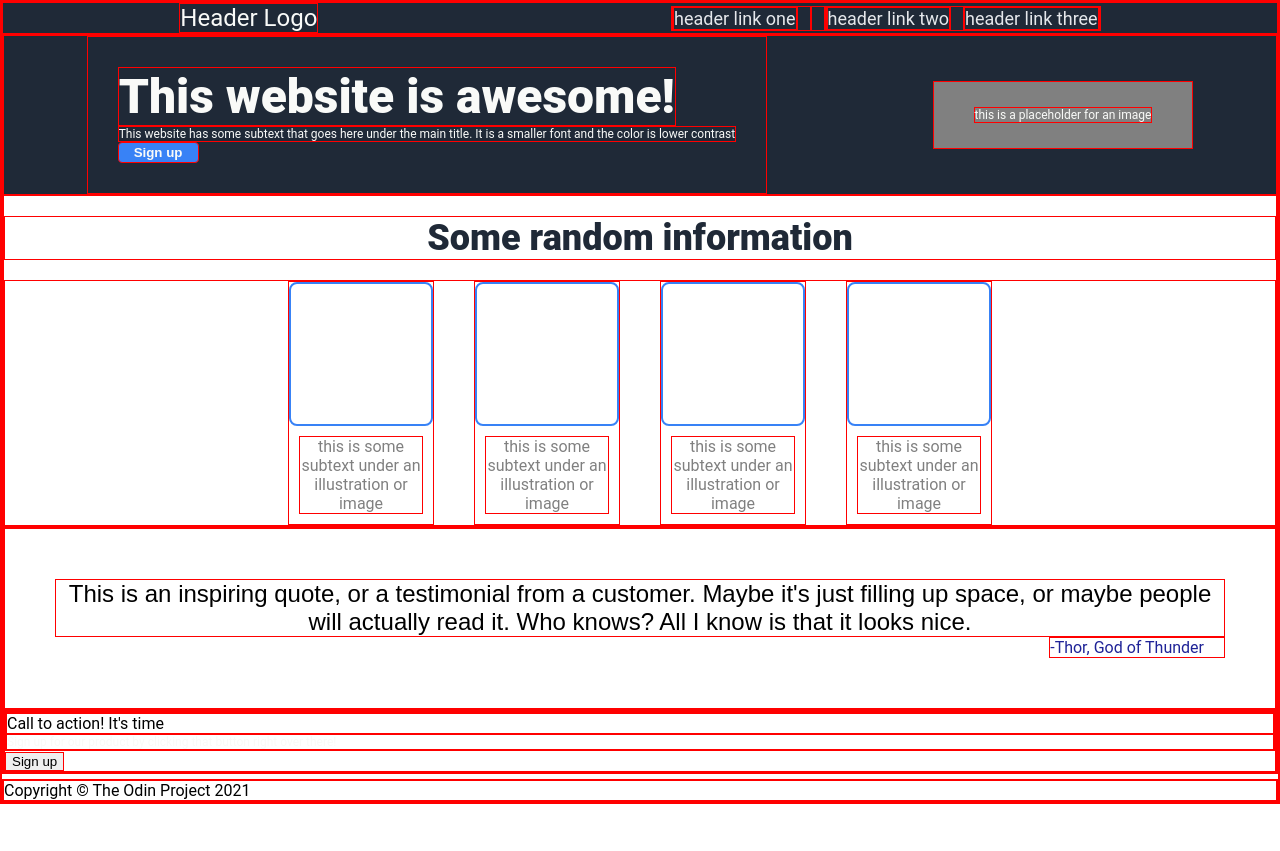
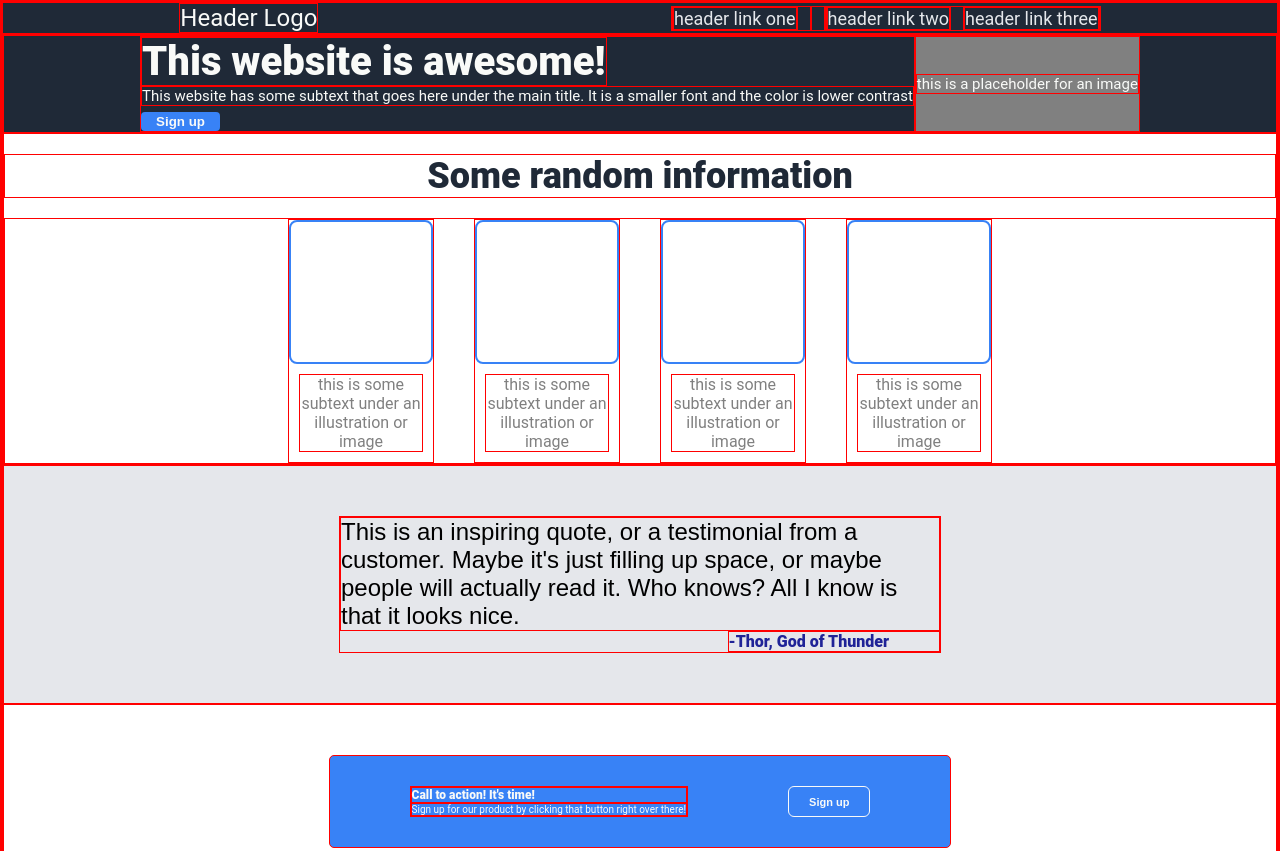
Before and after one commit to LouisFP/Landing-Page, a plain HTML site: page index.html in a window 1280 px wide. Shown: the top 851 px of the page. Before the commit the page ends 804 px from the top, so only its background shows below. Drawn offline with Linux system fonts and the light colour scheme.

Commit message:
Edit index.html and styles.css files

```diff
--- a/index.html
+++ b/index.html
@@ -16,7 +16,7 @@
         <li><a href="#">header link three</a></li>
         </ul>
     </div>
-    <div class="body">
+    <div id="body">
     <div class="boxes blue">
         <div class="text">
             <div class="title">This website is awesome!</div>
@@ -25,7 +25,7 @@
             <button class="signup">Sign up</button>
         </div>
         <div class="pholder">
-            <div class="subtext">this is a placeholder for an image </div>
+            <div class="p-subtext">this is a placeholder for an image </div>
         </div>
     </div>
     <div class="boxes white">
@@ -57,18 +57,18 @@
         <div class="speaker">-Thor, God of Thunder</div>
         </div>
     </div>
-    <div class="boxes white">
+    <div class="boxes white_1">
         <div class="rectangle">
             <div class="text_2">
-            <div class="s-title">Call to action! It's time</div>
-            <div class="subtext">Sign up for our product by clicking that button right over there!</div>
-        </div>
-        <button class="signup_2">Sign up</button>
+                <div class="s-title">Call to action! It's time!</div>
+                <div class="subtext-3">Sign up for our product by clicking that button right over there!</div>
+            </div>
+            <button class="signup_2">Sign up</button>
         </div>
     </div>
     </div>
     <div class="footer">
-        <div class="div">Copyright &copy; The Odin Project 2021</div>
+        <div class="copyright">Copyright &copy; The Odin Project 2021</div>
     </div>
 </body>
 </html>
--- a/styles.css
+++ b/styles.css
@@ -8,9 +8,11 @@ body {
   flex-direction: column;
 }
 
-* { border: 1px solid red; }
+* {
+  border: 1px solid red;
+}
 
-.body {
+#body {
   display: flex;
   flex-direction: column;
 }
@@ -52,33 +54,35 @@ a {
 .boxes.blue {
   background-color: #1f2937;
   display: flex;
-  justify-content: space-around;
-  align-items: center;
+  justify-content: center;
 }
 
 .title {
-  font-size: 48px;
+  font-size: 40px;
   color: #f9faf8;
   font-weight: 800;
-}
-
-.pholder {
-  display: flex;
-  align-items: center;
-  background-color: grey;
-  font-size: 12px;
-  padding: 25px 40px;
 }
 
 .text {
     display: flex;
     flex-direction: column;
     align-items: flex-start;
-    padding: 30px;
+  }
+
+.pholder {
+  background-color: grey;
+  display: flex;
+  align-items: center;
 }
 
 .subtext {
-  font-size: 12px;
+  font-size: 15px;
+  color: #f9faf8;
+  margin-bottom: 6px;
+}
+
+.p-subtext {
+  font-size: 15px;
   color: #f9faf8;
 }
 
@@ -88,6 +92,7 @@ a {
   padding: 2px 15px;
   color: #f9faf8;
   font-weight: bold;
+  border: none;
 }
 
 /* Second section */
@@ -103,7 +108,6 @@ a {
 .container {
   text-align: center;
   display: flex;
-    flex-direction: row;
   justify-content: center;
   gap: 40px;
 }
@@ -127,31 +131,81 @@ a {
 
 /* Third section */
 
-.boxes .grey {
-    display: flex;
-    background-color: #e5e7eb;
-}
-
 .quote {
   font-size: 24px;
   font-family: "Light Italic", sans-serif;
-    text-align: center;
 }
 
 .speaker {
   color: #1f2397;
   align-self: flex-end;
-    padding-right: 20px;
+  padding-right: 50px;
+  font-weight: 800;
+}
+
+.boxes.grey {
+  background-color: #e5e7eb;
+  display: flex;
+  justify-content: center;
+  align-items: center;
+  padding: 50px;
 }
 
 .container-2 {
   display: flex;
   flex-direction: column;
+  width: 600px;
+}
+
+/* Fourth section */
+
+.boxes.white_1 {
+  display: flex;
+  justify-content: center;
   padding: 50px;
+}
+
+.rectangle {
+  background-color: #3882f6;
+  display: flex;
+  padding: 30px 80px;
+  gap: 100px;
+  border-radius: 5px;
+}
+
+.s-title {
+  font-weight: 800;
+  color: #f9faf8;
+  font-size: 12px;
+}
+
+.subtext-3 {
+  color: #f9faf8;
+  font-size: 10px;
+}
+
+.signup_2 {
+  font-weight: 800;
+  font-size: 11px;
+  background-color: #3882f6;
+  border-radius: 6px;
+  color: #f9faf8;
+  border: 1px solid #f9faf8;
+  padding: 0px 20px;
 }
 
 /* Footer */
 
 .footer {
   margin-top: auto;
+  display: flex;
+  justify-content: center;
+  align-items: center;
+  background-color: #1f2937;
+  padding: 25px;
 }
+
+.copyright {
+  color: #f9faf8;
+  font-size: 12px;
+}
```
Lines whose indentation alone changed are shown as unchanged.
